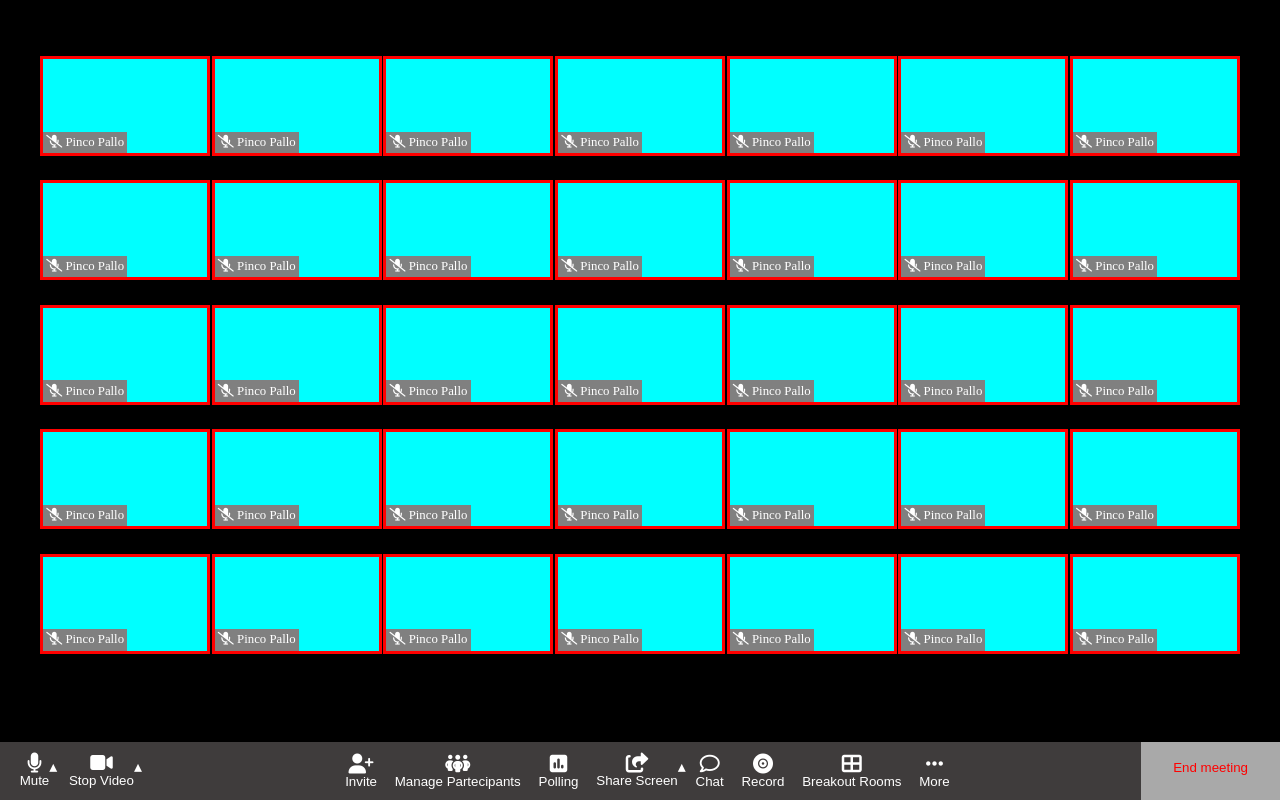
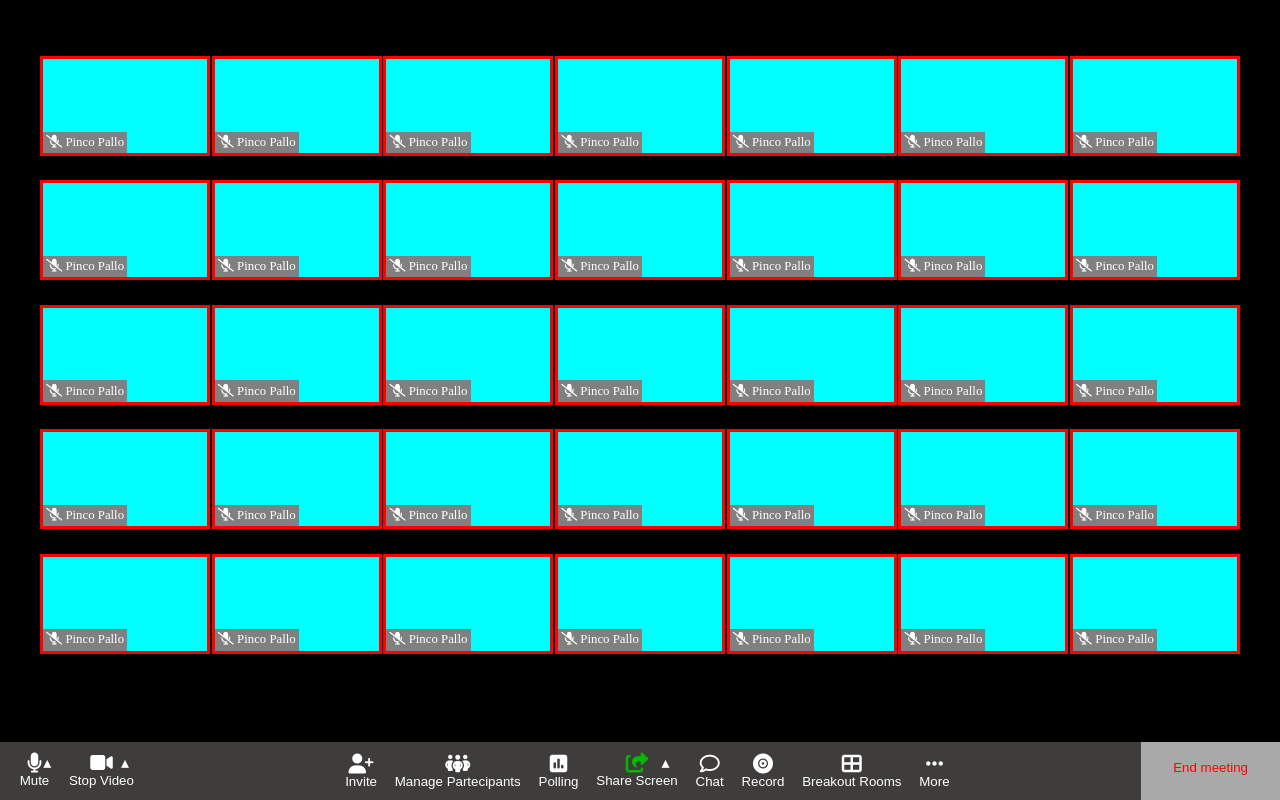
Before and after one commit to sebastianocalella/html-css-zoom, a plain HTML site: page index.html in a window 1280 px wide. Drawn offline with Linux system fonts and the light colour scheme.

Commit message:
footer details

```diff
--- a/style.css
+++ b/style.css
@@ -71,8 +71,8 @@ footer button{
 
 footer .select-list{
     position: absolute;
-    left: 100%;
-    top: 10%;
+    left: 80%;
+    top: 0;
     font-size: 1rem;
 }
 
@@ -88,6 +88,10 @@ footer .toolbar{
     align-items: center;
 }
 
+.fa-share-from-square{
+    color: rgb(0, 185, 0);
+}
+
 .leave{
     background-color: darkgray;
     text-align: center;
```
